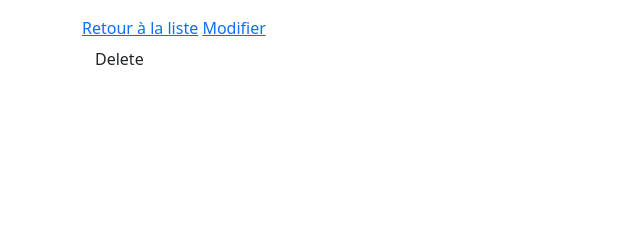
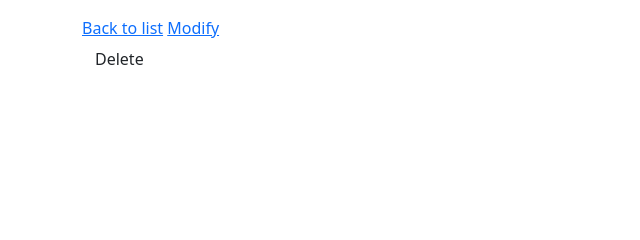
Before and after one commit to yaelchampclaux/Mediatheque, a Symfony app: template site/templates/lieu/show.html.twig in a window 1280 px wide. Shown: the part 228-468 px from the top of the page, without its empty margins (0-640 px from the left). Run offline with Twig, Linux system fonts and the light colour scheme; the template is opened without the code that fills it, so the values that code supplies are empty; some libraries are stand-ins or nearby versions.

Commit message:
Avant migration vers Symfony 7.4 LTS + oubli show Lieu to english

```diff
--- a/site/templates/lieu/show.html.twig
+++ b/site/templates/lieu/show.html.twig
@@ -26,9 +26,9 @@
         </tbody>
     </table>
 
-    <a href="{{ path('app_lieu_index') }}">Retour à la liste</a>
+    <a href="{{ path('app_lieu_index') }}">Back to list</a>
 
-    <a href="{{ path('app_lieu_edit', {'id': lieu.id}) }}">Modifier</a>
+    <a href="{{ path('app_lieu_edit', {'id': lieu.id}) }}">Modify</a>
 
     {{ include('lieu/_delete_form.html.twig') }}
 {% endblock %}
```
